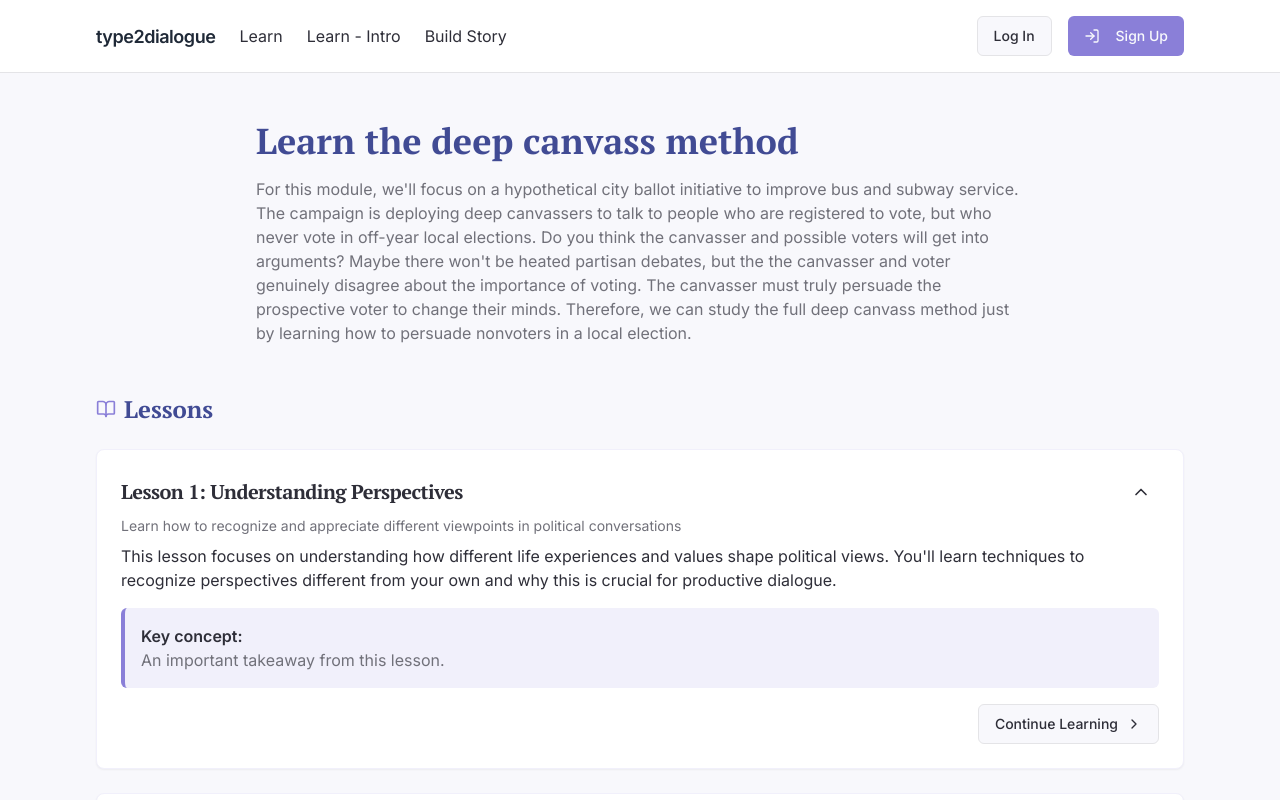
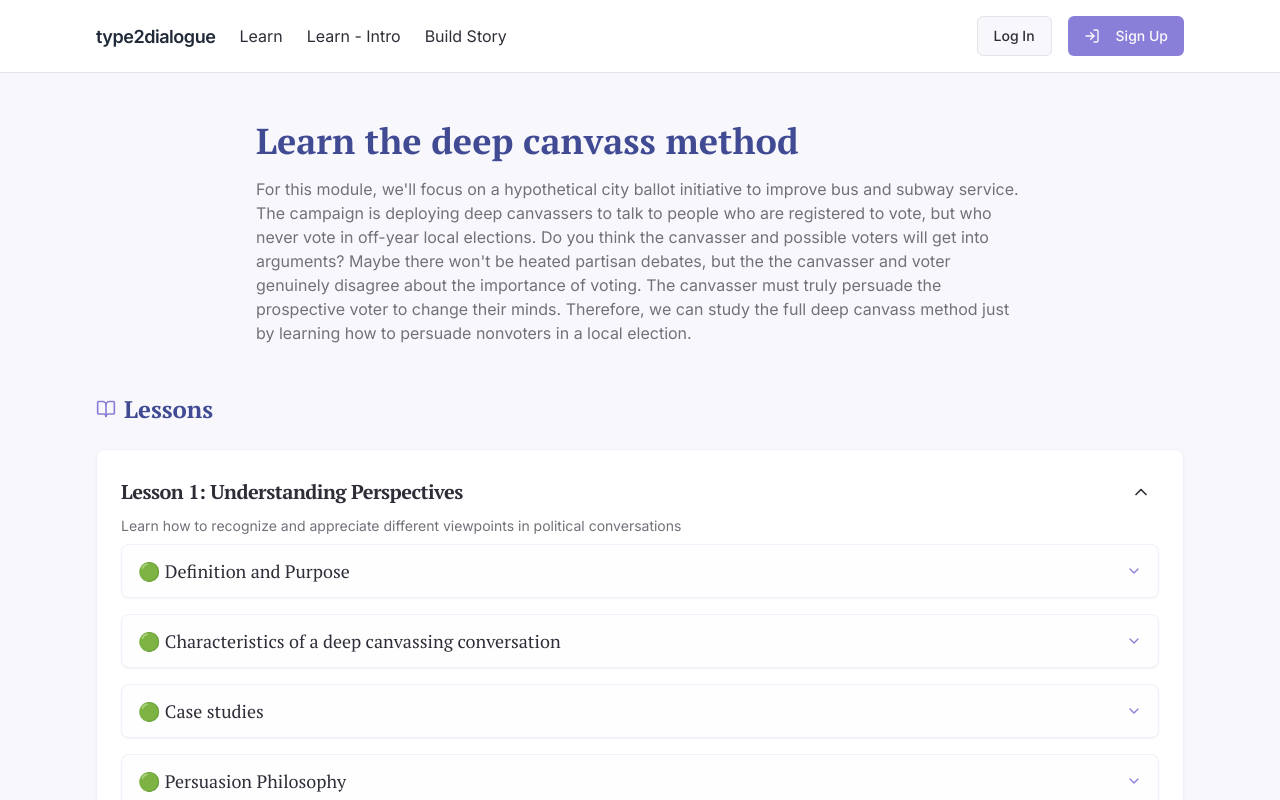
Before and after one commit to djechlin/empathy-wins-dialogue, a React (Vite) app: page /learn in a window 1280 px wide. Both pictures are taken after a click on the button 1141 px from the left and 492 px from the top of the page. Shown: the top 800 px of the page. Built offline with nearby package versions, Linux system fonts and the light colour scheme; a web font is replaced by a local one.

Commit message:
Refactor: Lesson 1 content into cards
Restructure the content within Lesson 1's collapsible section to display each heading as a separate card for improved readability and organization.

```diff
--- a/src/pages/Learn.tsx
+++ b/src/pages/Learn.tsx
@@ -1,3 +1,4 @@
+
 import React, { useState } from 'react';
 import { Link } from 'react-router-dom';
 import Navbar from '@/components/layout/Navbar';
@@ -7,16 +8,34 @@ import { BookOpen, ChevronRight, ChevronDown } from 'lucide-react';
 import { Button } from '@/components/ui/button';
 import { Collapsible, CollapsibleContent, CollapsibleTrigger } from '@/components/ui/collapsible';
 import { motion, AnimatePresence } from 'framer-motion';
+
 const Learn = () => {
   const [openLessons, setOpenLessons] = useState<Record<string, boolean>>({
     lesson1: false,
     lesson2: false,
     lesson3: false
   });
+
+  // Track open sections within Lesson 1
+  const [openSections, setOpenSections] = useState<Record<string, boolean>>({
+    definition: false,
+    characteristics: false,
+    caseStudies: false,
+    philosophy: false,
+    flow: false
+  });
+
   const toggleLesson = (lessonId: string) => {
     setOpenLessons(prev => ({
       ...prev,
       [lessonId]: !prev[lessonId]
+    }));
+  };
+
+  const toggleSection = (sectionId: string) => {
+    setOpenSections(prev => ({
+      ...prev,
+      [sectionId]: !prev[sectionId]
     }));
   };
 
@@ -25,7 +44,57 @@ const Learn = () => {
     id: 'lesson1',
     title: 'Understanding Perspectives',
     description: 'Learn how to recognize and appreciate different viewpoints in political conversations',
-    content: 'This lesson focuses on understanding how different life experiences and values shape political views. You\'ll learn techniques to recognize perspectives different from your own and why this is crucial for productive dialogue.'
+    content: 'This lesson focuses on understanding how different life experiences and values shape political views. You\'ll learn techniques to recognize perspectives different from your own and why this is crucial for productive dialogue.',
+    sections: [
+      {
+        id: 'definition',
+        title: '🟢 Definition and Purpose',
+        content: [
+          '**Canvassing**: Talking to people to secure their vote or their support.',
+          '**Deep canvassing**: A form of canvassing that involves longer, in-depth conversations in which the canvasser builds a connection with the voter before trying to persuade them on an issue.'
+        ]
+      },
+      {
+        id: 'characteristics',
+        title: '🟢 Characteristics of a deep canvassing conversation',
+        content: [
+          'Conversations last up to 20 minutes',
+          'Canvassers focus on building a connection by sharing stories about loved ones with the voter',
+          'Instead of explaining the issue to the voter, the canvasser asks the voter how the issue impacts their loves ones or people in their community and nonjudgmentally listens',
+          'Canvassers assume most opposers are persuadable, and most supporters could use a nudge',
+          'Canvassers can fall back to traditional canvassing when they feel there\'s no need to persuade a voter deeply'
+        ]
+      },
+      {
+        id: 'caseStudies',
+        title: '🟢 Case studies',
+        content: [
+          'Deep canvassing campaigns have focused on gay rights, transgender rights, extending the social safety net to undocumented immigrants, midterm general election turnout and other issues',
+          'Rigorous studies show 3-8 point increase in support for an issue after a deep canvassing conversation.',
+          'Furthermore, the effect is longlasting, seemingly for a year or more'
+        ]
+      },
+      {
+        id: 'philosophy',
+        title: '🟢 Persuasion Philosophy',
+        content: [
+          'Political persuasion is possible by creating a safe space to process issues, not by presenting more facts',
+          'If information flows like an electric current, deep canvassing focuses on lowering emotional resistance, not piling on more information',
+          'Canvassers always listen nonjudgmentally as voters process conflicting opinions, creating a safe space for cognitive dissonance and for the voter to change their mind'
+        ]
+      },
+      {
+        id: 'flow',
+        title: '🟢 The flow of a deep canvassing conversation',
+        content: [
+          'People stay on the phone to chat or keep the door open fairly often.',
+          'Canvassers get the voter to share their support or opposition to the issue, rating their support 1-10.',
+          'The canvasser then focuses the conversation on people the voter knows impacted by the issue, or stories of our loved ones more generally. The canvasser often shares a vulnerable story about one of their own loved ones.',
+          'The canvasser only brings up issues and politics after they and the voter are opening up to each other. They then focus on nonjudgmental listening as the voter processes the issue.',
+          'The conversation concludes with that same 1-10 scale, so voters say aloud and hear themselves say if they\'ve changed their minds.'
+        ]
+      }
+    ]
   }, {
     id: 'lesson2',
     title: 'Active Listening',
@@ -37,6 +106,7 @@ const Learn = () => {
     description: 'Discover strategies for identifying shared values despite political differences',
     content: 'Even in heated political disagreements, common values often exist beneath the surface. This lesson teaches methods for identifying shared concerns and building conversations on areas of agreement rather than division.'
   }];
+
   return <div className="min-h-screen flex flex-col">
       <Navbar />
       <main className="flex-grow">
@@ -56,7 +126,8 @@ Do you think the canvasser and possible voters will get into arguments? Maybe th
             </h2>
 
             <div className="space-y-6">
-              {lessons.map(lesson => <Card key={lesson.id} className="border-dialogue-neutral hover:shadow-sm transition-shadow">
+              {lessons.map(lesson => (
+                <Card key={lesson.id} className="border-dialogue-neutral hover:shadow-sm transition-shadow">
                   <Collapsible open={openLessons[lesson.id]} onOpenChange={() => toggleLesson(lesson.id)}>
                     <CardHeader className="pb-2">
                       <div className="flex justify-between items-center">
@@ -78,64 +149,89 @@ Do you think the canvasser and possible voters will get into arguments? Maybe th
                         {lesson.description}
                       </CardDescription>
                     </CardHeader>
+
                     <AnimatePresence mode="wait" initial={false}>
-                      {openLessons[lesson.id] && <CollapsibleContent forceMount>
-                          <motion.div key={`content-${lesson.id}`} initial={{
-                      opacity: 0,
-                      height: 0
-                    }} animate={{
-                      opacity: 1,
-                      height: "auto"
-                    }} exit={{
-                      opacity: 0,
-                      height: 0
-                    }} transition={{
-                      duration: 0.3,
-                      ease: "easeInOut"
-                    }}>
+                      {openLessons[lesson.id] && (
+                        <CollapsibleContent forceMount>
+                          <motion.div
+                            key={`content-${lesson.id}`}
+                            initial={{ opacity: 0, height: 0 }}
+                            animate={{ opacity: 1, height: "auto" }}
+                            exit={{ opacity: 0, height: 0 }}
+                            transition={{ duration: 0.3, ease: "easeInOut" }}
+                          >
                             <CardContent>
-                              <motion.div initial={{
-                          y: 20,
-                          opacity: 0
-                        }} animate={{
-                          y: 0,
-                          opacity: 1
-                        }} exit={{
-                          y: 20,
-                          opacity: 0
-                        }} transition={{
-                          delay: 0.1,
-                          duration: 0.3
-                        }} className="prose max-w-none mb-4">
+                              <motion.div
+                                initial={{ y: 20, opacity: 0 }}
+                                animate={{ y: 0, opacity: 1 }}
+                                exit={{ y: 20, opacity: 0 }}
+                                transition={{ delay: 0.1, duration: 0.3 }}
+                                className="prose max-w-none mb-4"
+                              >
+                                {/* If this is lesson 1, render the detailed content with collapsible sections */}
+                                {lesson.id === 'lesson1' && lesson.sections ? (
+                                  <div className="space-y-4">
+                                    {lesson.sections.map((section) => (
+                                      <Card key={section.id} className="border-dialogue-neutral hover:shadow-md transition-shadow overflow-hidden">
+                                        <CardHeader className="py-3 px-4 bg-dialogue-neutral/10 cursor-pointer" onClick={() => toggleSection(section.id)}>
+                                          <div className="flex items-center justify-between">
+                                            <h3 className="text-lg font-medium">{section.title}</h3>
+                                            <motion.div
+                                              animate={{ rotate: openSections[section.id] ? -180 : 0 }}
+                                              transition={{ duration: 0.3, ease: "easeInOut" }}
+                                            >
+                                              <ChevronDown className="h-4 w-4 text-dialogue-purple" />
+                                            </motion.div>
+                                          </div>
+                                        </CardHeader>
+                                        <AnimatePresence mode="wait" initial={false}>
+                                          {openSections[section.id] && (
+                                            <motion.div
+                                              initial={{ opacity: 0, height: 0 }}
+                                              animate={{ opacity: 1, height: "auto" }}
+                                              exit={{ opacity: 0, height: 0 }}
+                                              transition={{ duration: 0.3, ease: "easeInOut" }}
+                                            >
+                                              <CardContent className="py-4">
+                                                <ul className="list-disc pl-5 space-y-2">
+                                                  {section.content.map((item, idx) => (
+                                                    <li key={idx} className="text-sm" dangerouslySetInnerHTML={{ __html: item.replace(/\*\*(.*?)\*\*/g, '<strong>$1</strong>') }} />
+                                                  ))}
+                                                </ul>
+                                              </CardContent>
+                                            </motion.div>
+                                          )}
+                                        </AnimatePresence>
+                                      </Card>
+                                    ))}
+                                  </div>
+                                ) : (
                                   <p>{lesson.content}</p>
+                                )}
 
-                                <motion.div initial={{
-                            opacity: 0
-                          }} animate={{
-                            opacity: 1
-                          }} exit={{
-                            opacity: 0
-                          }} transition={{
-                            delay: 0.2,
-                            duration: 0.3
-                          }} className="bg-dialogue-neutral p-4 rounded-md my-4 border-l-4 border-dialogue-purple">
+                                <motion.div
+                                  initial={{ opacity: 0 }}
+                                  animate={{ opacity: 1 }}
+                                  exit={{ opacity: 0 }}
+                                  transition={{ delay: 0.2, duration: 0.3 }}
+                                  className="bg-dialogue-neutral p-4 rounded-md my-4 border-l-4 border-dialogue-purple"
+                                >
                                   <p className="font-semibold">Key concept:</p>
                                   <p className="text-muted-foreground">
-                                    An important takeaway from this lesson.
+                                    {lesson.id === 'lesson1' ?
+                                      'Deep canvassing creates connections through vulnerability and nonjudgmental listening to achieve long-lasting persuasion.' :
+                                      'An important takeaway from this lesson.'}
                                   </p>
                                 </motion.div>
                               </motion.div>
 
-                              <motion.div initial={{
-                          opacity: 0
-                        }} animate={{
-                          opacity: 1
-                        }} exit={{
-                          opacity: 0
-                        }} transition={{
-                          delay: 0.3,
-                          duration: 0.3
-                        }} className="flex justify-end mt-4">
+                              <motion.div
+                                initial={{ opacity: 0 }}
+                                animate={{ opacity: 1 }}
+                                exit={{ opacity: 0 }}
+                                transition={{ delay: 0.3, duration: 0.3 }}
+                                className="flex justify-end mt-4"
+                              >
                                 <Button variant="outline" className="flex items-center gap-2">
                                   <span>Continue Learning</span>
                                   <ChevronRight className="h-4 w-4" />
@@ -143,10 +239,12 @@ Do you think the canvasser and possible voters will get into arguments? Maybe th
                               </motion.div>
                             </CardContent>
                           </motion.div>
-                        </CollapsibleContent>}
+                        </CollapsibleContent>
+                      )}
                     </AnimatePresence>
                   </Collapsible>
-                </Card>)}
+                </Card>
+              ))}
             </div>
           </div>
 
@@ -215,4 +313,5 @@ Do you think the canvasser and possible voters will get into arguments? Maybe th
       <Footer />
     </div>;
 };
+
 export default Learn;
```
Lines whose indentation alone changed are shown as unchanged.
